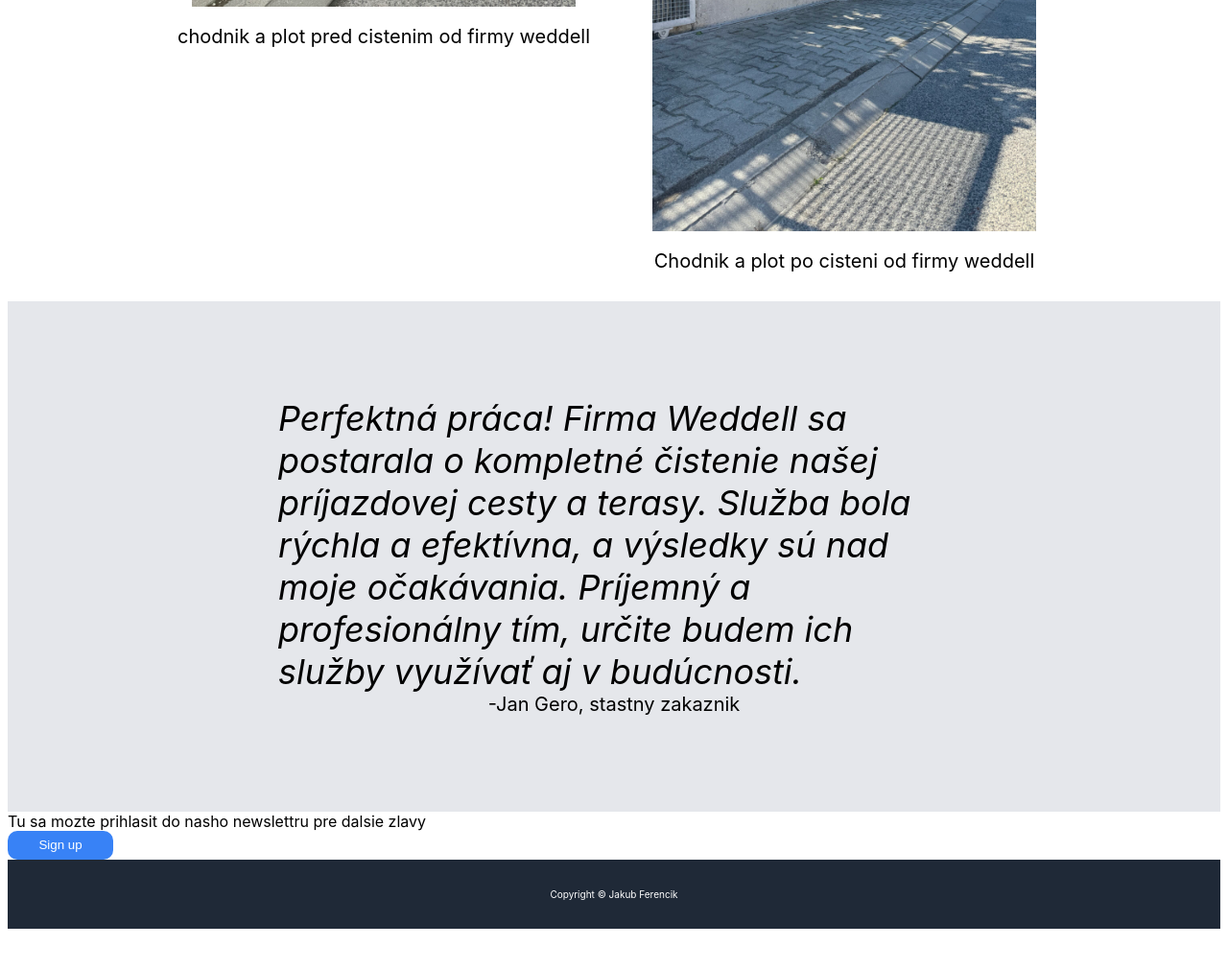
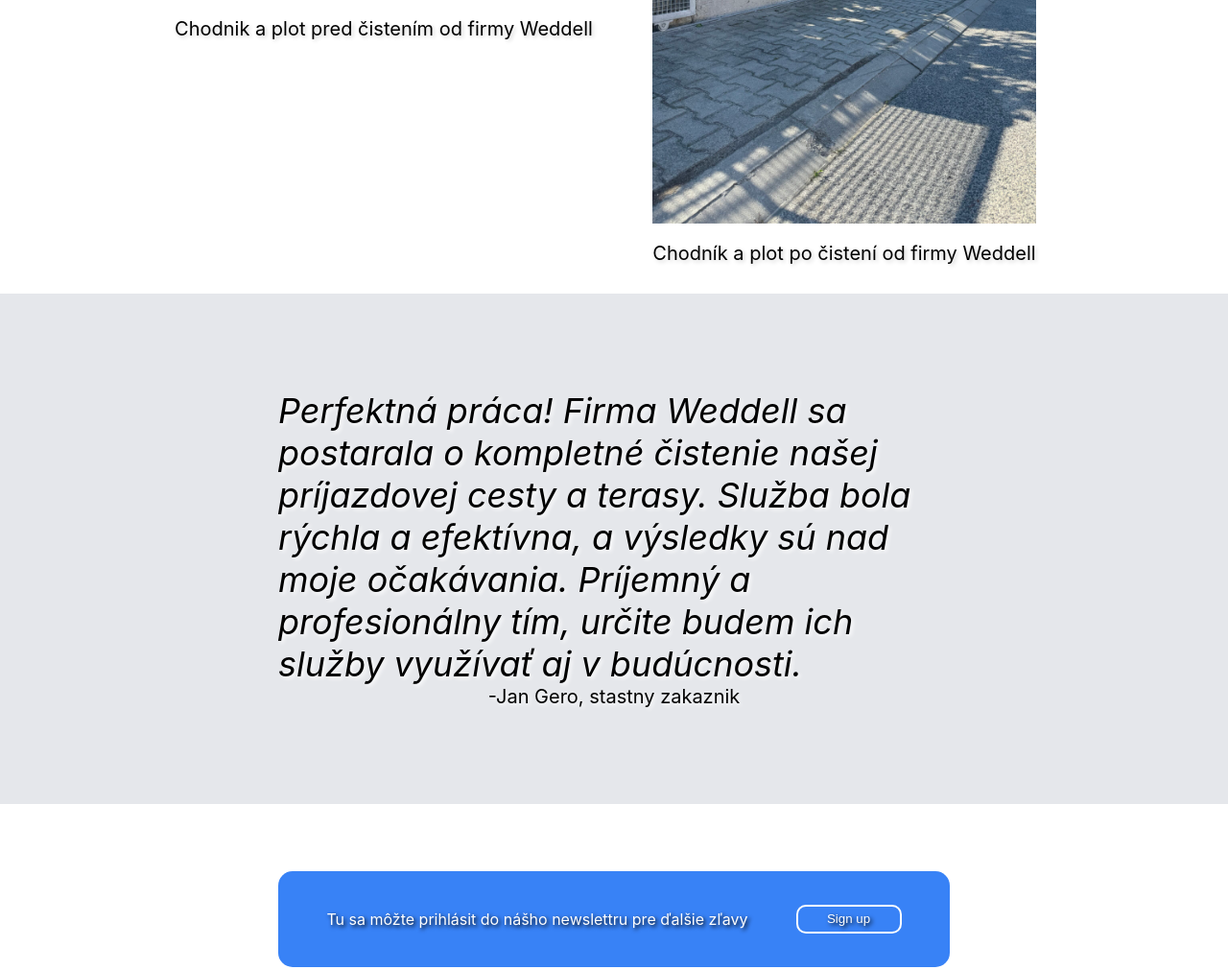
Before and after one commit to KJUB0/landing-page-project, a plain HTML site: page index.html in a window 1280 px wide. Shown: the part 1508-2519 px from the top of the page at 96% size. Before the commit the page ends 2484 px from the top, so only its background shows below. Drawn offline with Linux system fonts and the light colour scheme.

Commit message:
dokoncena stranka weddell :)

```diff
--- a/index.html
+++ b/index.html
@@ -11,7 +11,7 @@
         <div class="nadpis">Weddell</div>
         <ul>
             <li>Domov</li>
-            <li>Nase sluzby</li>
+            <li>Naše služby</li>
             <li>Kontakt</li>
         </ul>
     </div>
@@ -24,12 +24,12 @@
                 čím zabezpečujeme, že váš nábytok zostane dlhodobo krásny a čistý.
                 Neťahajte sa s domácimi úpravami – dôverujte
                 profesionálom a kontaktujte nás.</div>
-            <div class="tlacitko"><button type="button">Sign up</button></div>
+            <div class="tlacitko"><button class="tlacitko1" type="button">Sign up</button></div>
         </div>
         <img class="obrazok1" src="./images/IMG_2414-2048x1536.jpeg" alt="Weddell logo na spinavom chodniku">
     </div>
 
-    <div class="nadpis2">Nasa praca</div>
+    <div class="nadpis2">Naša práca</div>
 
     <div class="druhybox">
 
@@ -37,16 +37,16 @@
         <div class="pred">
 
             <img class="obrazok" src="./images/IMG_2386-scaled.jpeg" alt="pred muriku pri dome">
-            <div class="textpodobrazkom">Vôdzka pred ocistenim firmou weddell</div>
+            <div class="textpodobrazkom">Vôdzka pred očistením firmou Weddell</div>
             <img class="obrazok" src="./images/IMG_2378-scaled.jpeg" alt="pred muriku domu">
-            <div class="textpodobrazkom">chodnik a plot pred cistenim od firmy weddell</div>
+            <div class="textpodobrazkom">Chodnik a plot pred čistením od firmy Weddell</div>
         </div>
         <div class="po">
 
             <img class="obrazok" src="./images/IMG_2431-scaled.jpeg" alt="vycisteny chodnik pri dome">
-            <div class="textpodobrazkom">Vôdzka po cisteni od weddell</div>
+            <div class="textpodobrazkom">Vôdzka po čisteni od firmy Weddell</div>
             <img class="obrazok" src="./images/IMG_2441-scaled.jpeg" alt="vycisteny murik pri dome">
-            <div class="textpodobrazkom">Chodnik a plot po cisteni od firmy weddell</div>
+            <div class="textpodobrazkom">Chodník a plot po čistení od firmy Weddell</div>
         </div>
     </div>
     <div class="recenzia">
@@ -57,9 +57,11 @@
         </div>
         <div class="meno">-Jan Gero, stastny zakaznik</div>
     </div>
-    <div>
-        <div>Tu sa mozte prihlasit do nasho newslettru pre dalsie zlavy</div>
-        <button type="button">Sign up</button>
+    <div class="uztonedavam">
+        <div class="newsletter">
+            <div>Tu sa môžte prihlásit do nášho newslettru pre ďalšie zľavy</div>
+            <button class="tlacitko2" type="button">Sign up</button>
+        </div>
     </div>
     <div class="footer">Copyright © Jakub Ferencik</div>
 
--- a/style.css
+++ b/style.css
@@ -1,5 +1,6 @@
 body {
     font-family: -apple-system, BlinkMacSystemFont, 'Segoe UI', Roboto, Oxygen, Ubuntu, Cantarell, 'Open Sans', 'Helvetica Neue', sans-serif;
+    margin: 0px;
 }
 
 ul {
@@ -13,7 +14,7 @@ ul {
     gap: 20px;
 }
 
-button {
+.tlacitko1 {
     width: 110px;
     height: 30px;
     background-color: #3882F6;
@@ -80,6 +81,7 @@ button {
     justify-content: center;
     padding-top: 15px;
     padding-bottom: 30px;
+    text-shadow: 2px 2px 4px #000000;
 }
 
 .textpodobrazkom {
@@ -88,6 +90,7 @@ button {
     font-size: 20px;
     padding-top: 15px;
     padding-bottom: 30px;
+    text-shadow: 2px 2px 4px lightgray;
 }
 
 .recenzia {
@@ -98,6 +101,7 @@ button {
     flex-direction: column;
     padding-top: 100px;
     padding-bottom: 100px;
+    text-shadow: 2px 2px 4px white;
 
 }
 
@@ -114,7 +118,40 @@ button {
     font-size: 20px;
 }
 
+.newsletter {
+    width: 700px;
+    height: 100px;
+    background-color: #3882F6;
+    display: flex;
+    justify-content: center;
+    align-items: center;
+    border-radius: 15px;
+    color: white;
+    text-shadow: 2px 2px 4px #000000;
+}
 
+.newsletter div {
+    padding-right: 50px;
+}
+
+.uztonedavam {
+    display: flex;
+    justify-content: center;
+    align-items: center;
+    background-color: white;
+    padding-top: 70px;
+    padding-bottom: 70px;
+}
+
+.tlacitko2 {
+    width: 110px;
+    height: 30px;
+    border: 2px solid white;
+    background-color: #3882F6;
+    color: white;
+    border-radius: 10px;
+    text-shadow: 2px 2px 4px #000000;
+}
 
 .footer {
     background-color: #1f2937;
```
